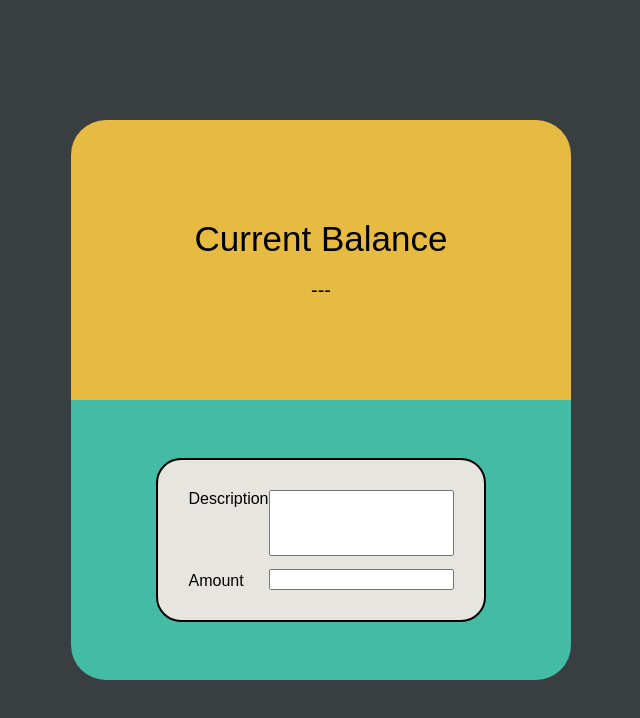
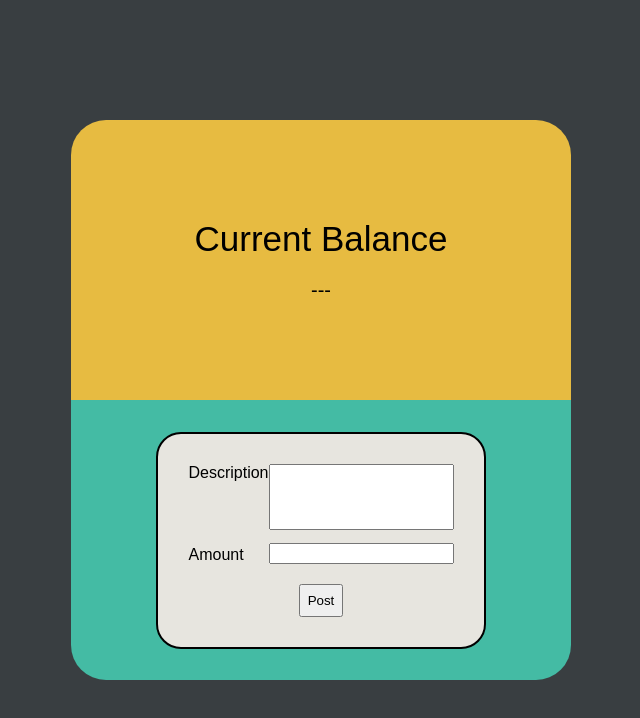
Before and after one commit to FedericoSanchez-Ksquare/MiniProject-3, a website: page index.html in a window 1280 px wide. Shown: the top 718 px of the page, without its empty margins (319-959 px from the left). Drawn offline with Linux system fonts and the light colour scheme.

Commit message:
UserStory 10
Added the post transaction button

```diff
--- a/index.html
+++ b/index.html
@@ -30,6 +30,9 @@
                                 <input type="number" name="" id="amount">
                             </div>
                         </div>
+                        <div class="buttonSpace">
+                            <button class="btnFetch" type="button" onclick="postTransaction()">Post</button>
+                        </div>
                     </div>
                 </form>
             </div>
```
Also changed, not shown: dist/main.js.
